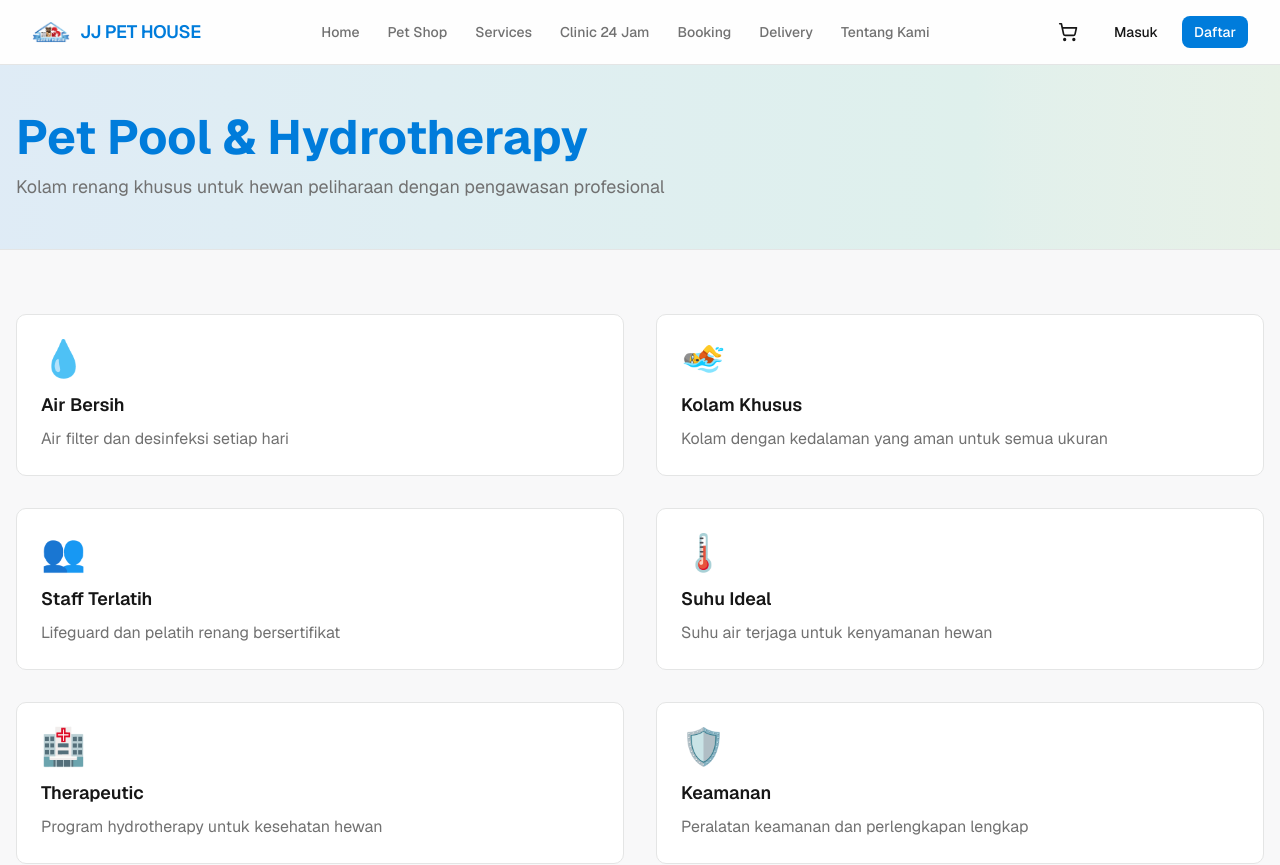
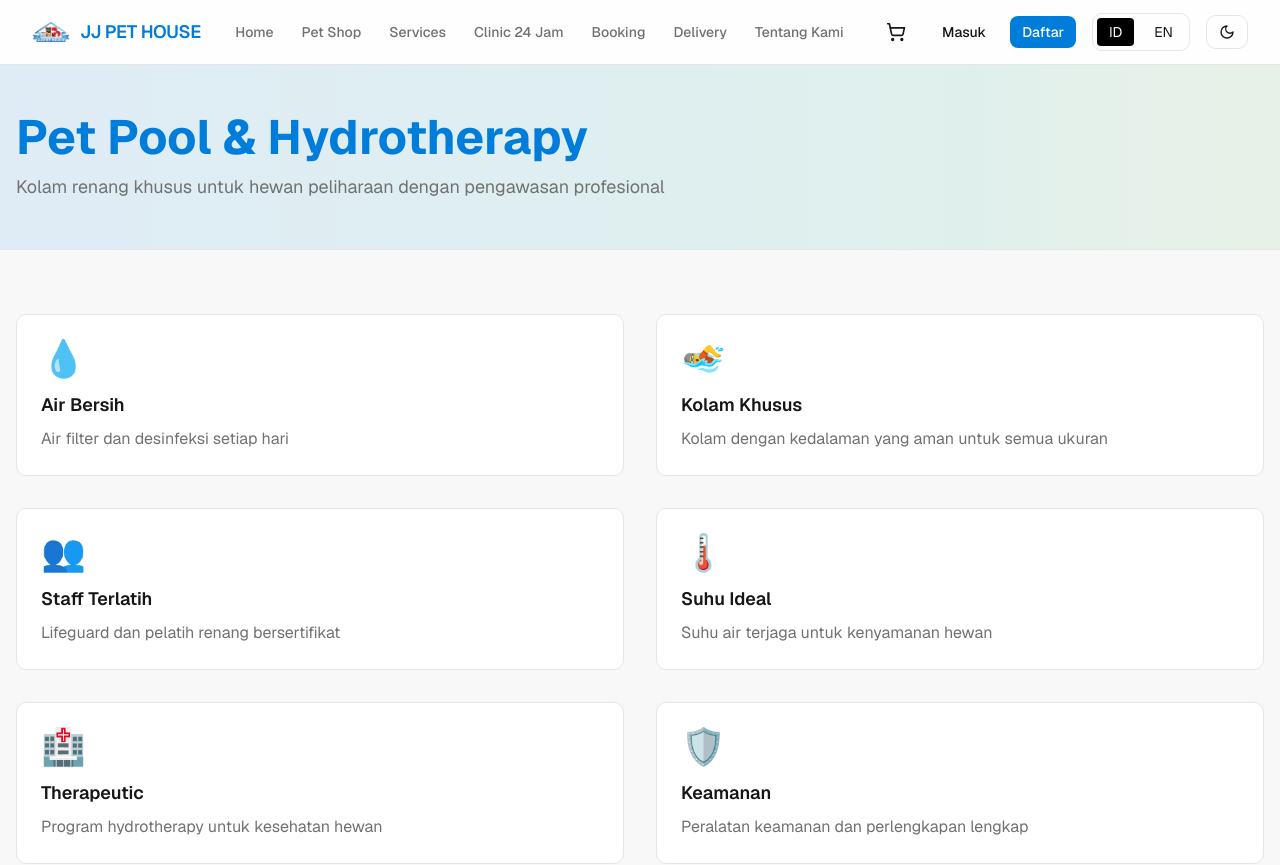
Before and after one commit to atozpw/petshop, a Next.js app: page /pool in a window 1280 px wide. Shown: the top 865 px of the page. Built offline with nearby package versions, Linux system fonts and the light colour scheme.

Commit message:
add: darkmode and lang switch

```diff
--- a/app/layout.tsx
+++ b/app/layout.tsx
@@ -5,6 +5,7 @@ import "./globals.css"
 import ClientProviders from "./client-providers"
 import { CartProvider } from "@/context/cart-context"
 import { AuthProvider } from "@/context/auth-context"
+import { DarkReaderProvider } from "@/components/dark-reader-provider"
 
 const _geist = Geist({ subsets: ["latin"] })
 const _geistMono = Geist_Mono({ subsets: ["latin"] })
@@ -32,7 +33,9 @@ export default function RootLayout({
       <body className={`font-sans antialiased`}>
         <AuthProvider>
           <CartProvider>
-            {children}
+            <DarkReaderProvider>
+              {children}
+            </DarkReaderProvider>
           </CartProvider>
         </AuthProvider>
       </body>
--- a/app/pet-shop/page.tsx
+++ b/app/pet-shop/page.tsx
@@ -203,7 +203,7 @@ export default function PetShopPage() {
                           className="mt-auto w-full"
                         >
                           <ShoppingCart size={16} className="mr-2" />
-                          Tambah ke Keranjang
+                          Add to Cart
                         </Button>
                       </div>
                     </div>
--- /dev/null
+++ b/components/dark-mode-switch.tsx
@@ -0,0 +1,27 @@
+"use client"
+
+import { Moon, Sun } from "lucide-react"
+import { useDarkReader } from "./dark-reader-provider"
+
+export function DarkModeSwitch() {
+  const { enabled, toggle } = useDarkReader()
+
+  return (
+    <button
+      onClick={toggle}
+      className="flex items-center gap-2 rounded-lg border px-3 py-2 text-sm hover:bg-gray-100 dark:hover:bg-gray-800"
+    >
+      {enabled ? (
+        <>
+          <Sun size={16} />
+          {/* Light */}
+        </>
+      ) : (
+        <>
+          <Moon size={16} />
+          {/* Dark */}
+        </>
+      )}
+    </button>
+  )
+}
--- /dev/null
+++ b/components/dark-reader-provider.tsx
@@ -0,0 +1,76 @@
+"use client"
+
+import { createContext, useContext, useEffect, useState } from "react"
+
+type DarkReaderContextType = {
+  enabled: boolean
+  toggle: () => void
+}
+
+const DarkReaderContext = createContext<DarkReaderContextType | null>(null)
+
+export function DarkReaderProvider({ children }: { children: React.ReactNode }) {
+  const [enabled, setEnabled] = useState(false)
+
+  useEffect(() => {
+    let darkreader: any
+
+    const init = async () => {
+      if (typeof window === "undefined") return
+
+      darkreader = await import("darkreader")
+
+      const saved = localStorage.getItem("dark-reader")
+      if (saved === "true") {
+        darkreader.enable({
+          brightness: 100,
+          contrast: 90,
+          sepia: 10,
+        })
+        setEnabled(true)
+      }
+    }
+
+    init()
+
+    return () => {
+      if (darkreader?.disable) {
+        darkreader.disable()
+      }
+    }
+  }, [])
+
+  const toggle = async () => {
+    if (typeof window === "undefined") return
+
+    const darkreader = await import("darkreader")
+
+    if (enabled) {
+      darkreader.disable()
+      localStorage.setItem("dark-reader", "false")
+      setEnabled(false)
+    } else {
+      darkreader.enable({
+        brightness: 100,
+        contrast: 90,
+        sepia: 10,
+      })
+      localStorage.setItem("dark-reader", "true")
+      setEnabled(true)
+    }
+  }
+
+  return (
+    <DarkReaderContext.Provider value={{ enabled, toggle }}>
+      {children}
+    </DarkReaderContext.Provider>
+  )
+}
+
+export function useDarkReader() {
+  const ctx = useContext(DarkReaderContext)
+  if (!ctx) {
+    throw new Error("useDarkReader must be used within DarkReaderProvider")
+  }
+  return ctx
+}
--- a/components/header.tsx
+++ b/components/header.tsx
@@ -7,6 +7,8 @@ import { Button } from "@/components/ui/button"
 import { useAuth } from "@/context/auth-context"
 import { useCart } from "@/context/cart-context"
 import { cn } from "@/lib/utils"
+import { DarkModeSwitch } from "@/components/dark-mode-switch"
+import { LangSwitch } from "@/components/lang-switch"
 
 export function Header() {
   const [mobileOpen, setMobileOpen] = useState(false)
@@ -77,8 +79,10 @@ export function Header() {
                 </Link>
               </>
             )}
+
           </div>
-
+           <LangSwitch />
+            <DarkModeSwitch />
           {/* Mobile Hamburger */}
           <button
             className="md:hidden p-2"
--- /dev/null
+++ b/components/lang-switch.tsx
@@ -0,0 +1,42 @@
+"use client"
+
+import { usePathname, useRouter } from "next/navigation"
+
+export function LangSwitch() {
+  const pathname = usePathname()
+  const router = useRouter()
+
+  const currentLang = pathname.startsWith("/en") ? "en" : "id"
+
+  const switchLang = (lang: "id" | "en") => {
+    const segments = pathname.split("/")
+    segments[1] = lang
+    router.push(segments.join("/"))
+  }
+
+  return (
+    <div className="flex items-center gap-2 rounded-lg border p-1 text-sm">
+      <button
+        onClick={() => switchLang("id")}
+        className={`px-3 py-1 rounded ${
+          currentLang === "id"
+            ? "bg-black text-white"
+            : "hover:bg-gray-100"
+        }`}
+      >
+        ID
+      </button>
+
+      <button
+        onClick={() => switchLang("en")}
+        className={`px-3 py-1 rounded ${
+          currentLang === "en"
+            ? "bg-black text-white"
+            : "hover:bg-gray-100"
+        }`}
+      >
+        EN
+      </button>
+    </div>
+  )
+}
--- a/package.json
+++ b/package.json
@@ -41,6 +41,7 @@
     "class-variance-authority": "^0.7.1",
     "clsx": "^2.1.1",
     "cmdk": "1.0.4",
+    "darkreader": "^4.9.119",
     "date-fns": "4.1.0",
     "embla-carousel-react": "8.5.1",
     "input-otp": "1.4.1",
```
Also changed, not shown: 1 other file (tests, documents, lock files or other folders).
